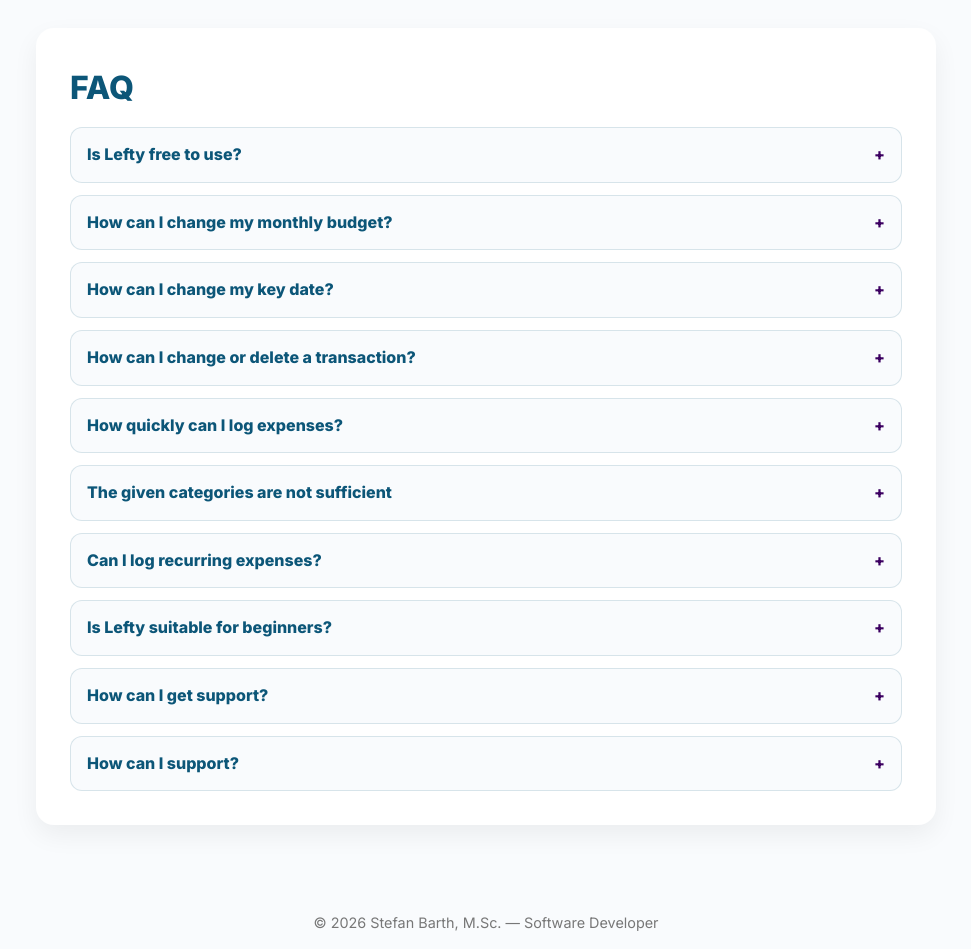
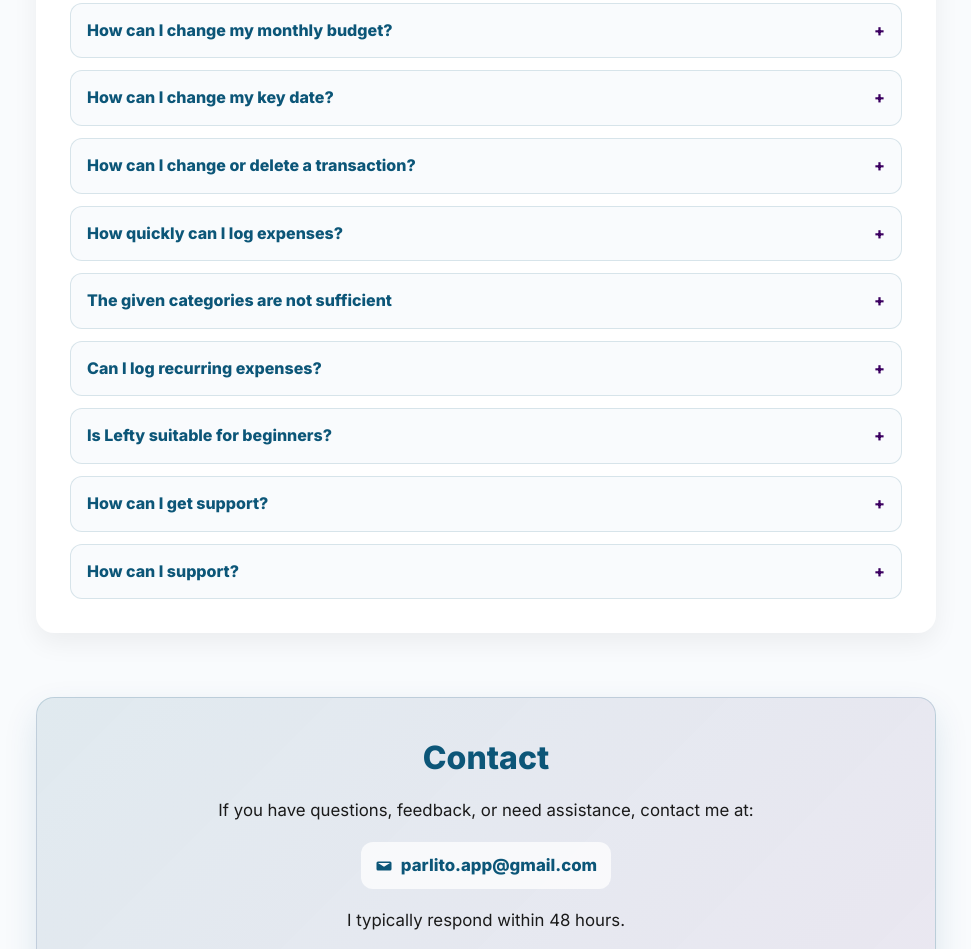
Before and after one commit to sbarth/homepage, a plain HTML site: page support-lefty.html in a window 1280 px wide. Shown: the part 1851-2800 px from the top of the page, without its empty margins (154-1125 px from the left). Drawn offline with Linux system fonts and the light colour scheme.

Commit message:
Add Support tile

```diff
--- a/assets/style.css
+++ b/assets/style.css
@@ -215,7 +215,13 @@
 
 /* ================= Lefty Support Page ================= */
 .lefty-section {
-    padding: 56px 20px;
+    padding: 32px 20px;
+}
+
+.header-lefty + .lefty-section {
+    margin-top: -72px;
+    position: relative;
+    z-index: 2;
 }
 
 .lefty-section-alt {
@@ -284,6 +290,54 @@
 
 .lefty-list li:last-child {
     border-bottom: none;
+}
+
+.lefty-mail-link {
+    display: inline-flex;
+    align-items: center;
+    gap: 8px;
+    font-weight: 700;
+}
+
+.lefty-mail-link svg {
+    width: 18px;
+    height: 18px;
+    flex: 0 0 auto;
+}
+
+.lefty-mail-link::after {
+    display: none;
+}
+
+.lefty-mail-link:hover {
+    opacity: 0.85;
+}
+
+.lefty-contact-section {
+    background: transparent;
+}
+
+.lefty-contact-card {
+    text-align: center;
+    background: linear-gradient(135deg, rgba(12, 86, 120, 0.1), rgba(60, 0, 97, 0.08));
+    border: 1px solid rgba(12, 86, 120, 0.18);
+    box-shadow: 0 14px 34px rgba(12, 86, 120, 0.12);
+}
+
+.lefty-contact-card h2 {
+    text-align: center;
+}
+
+.lefty-contact-card .lefty-lead {
+    margin-left: auto;
+    margin-right: auto;
+}
+
+.lefty-contact-card .lefty-mail-link {
+    justify-content: center;
+    padding: 10px 14px;
+    border-radius: 12px;
+    background: rgba(255,255,255,0.75);
 }
 
 .faq-list {
@@ -525,4 +579,8 @@
     .lefty-card h2 {
         font-size: 1.7rem;
     }
+
+    .header-lefty + .lefty-section {
+        margin-top: -40px;
+    }
 }
--- a/support-lefty.html
+++ b/support-lefty.html
@@ -106,6 +106,24 @@
     </div>
 </section>
 
+<section class="fade-up lefty-section lefty-section-alt lefty-contact-section">
+    <div class="container lefty-sections">
+        <article class="lefty-card lefty-contact-card">
+            <h2>Contact</h2>
+            <p class="lefty-lead">If you have questions, feedback, or need assistance, contact me at:</p>
+            <p class="lefty-lead">
+                <a class="lefty-mail-link" href="mailto:parlito.app@gmail.com" aria-label="Send email to parlito.app@gmail.com">
+                    <svg viewBox="0 0 24 24" aria-hidden="true" focusable="false">
+                        <path d="M4 6h16a2 2 0 0 1 2 2v8a2 2 0 0 1-2 2H4a2 2 0 0 1-2-2V8a2 2 0 0 1 2-2zm0 2 8 5 8-5" fill="currentColor"/>
+                    </svg>
+                    <span>parlito.app@gmail.com</span>
+                </a>
+            </p>
+            <p class="lefty-lead">I typically respond within 48 hours.</p>
+        </article>
+    </div>
+</section>
+
 <footer>
     <span>© 2026 Stefan Barth, M.Sc. — Software Developer</span>
 </footer>
```
